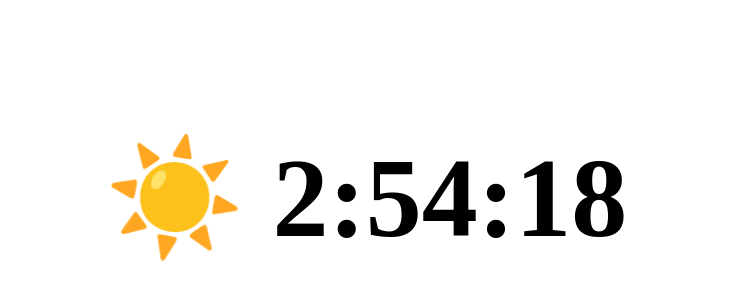
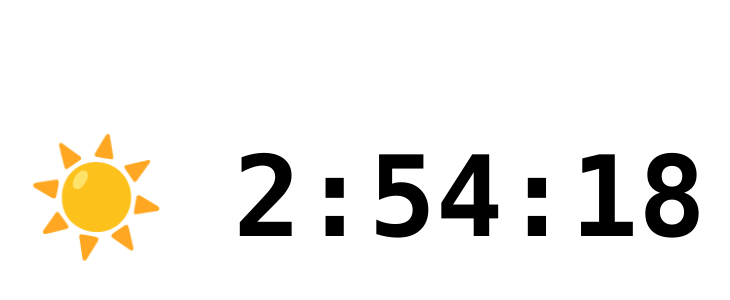
Before and after one commit to groomy790/minentum, a website built with Vite: page index.html in a window 1280 px wide. Shown: the part 202-502 px from the top of the page, without its empty margins (274-1004 px from the left). Built offline with nearby package versions, Linux system fonts and the light colour scheme.

Commit message:
FEAT: Add monospace font

```diff
--- a/public/style.css
+++ b/public/style.css
@@ -17,6 +17,9 @@ body {
     /* no overflow */
     overflow-x: none;
     overflow-y: none;
+
+    /* set font */
+    font-family: Consolas;
 }
 
 h1 {
```
